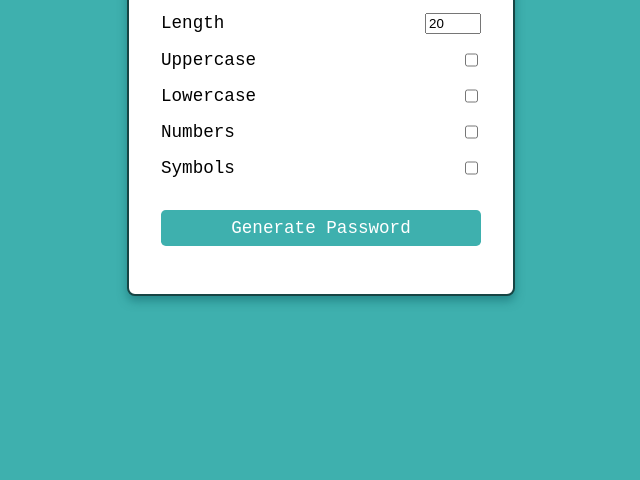
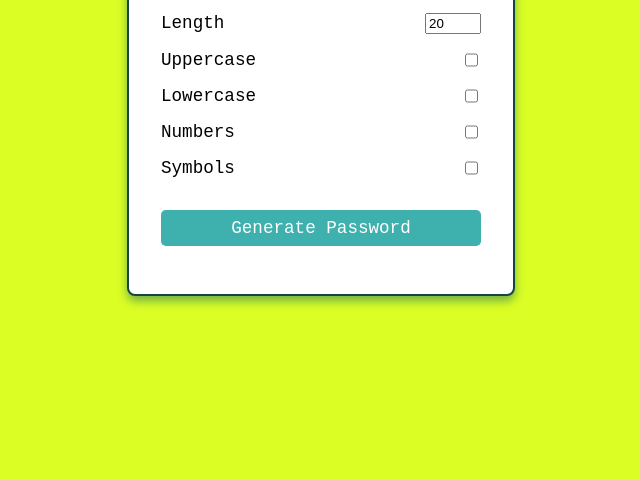
Before and after one commit to Tabares7/password-generator, a plain HTML site: page index.html in a window 1280 px wide. Shown: the part 336-816 px from the top of the page, without its empty margins (319-959 px from the left). Drawn offline with Linux system fonts and the light colour scheme.

Commit message:
Change background color in style.css

```diff
--- a/style.css
+++ b/style.css
@@ -1,5 +1,5 @@
 body{
-    background-color: #3eb0ae;
+    background-color: #dbff25;
     color: white;
     font-family: monospace;
     display: flex;
```
